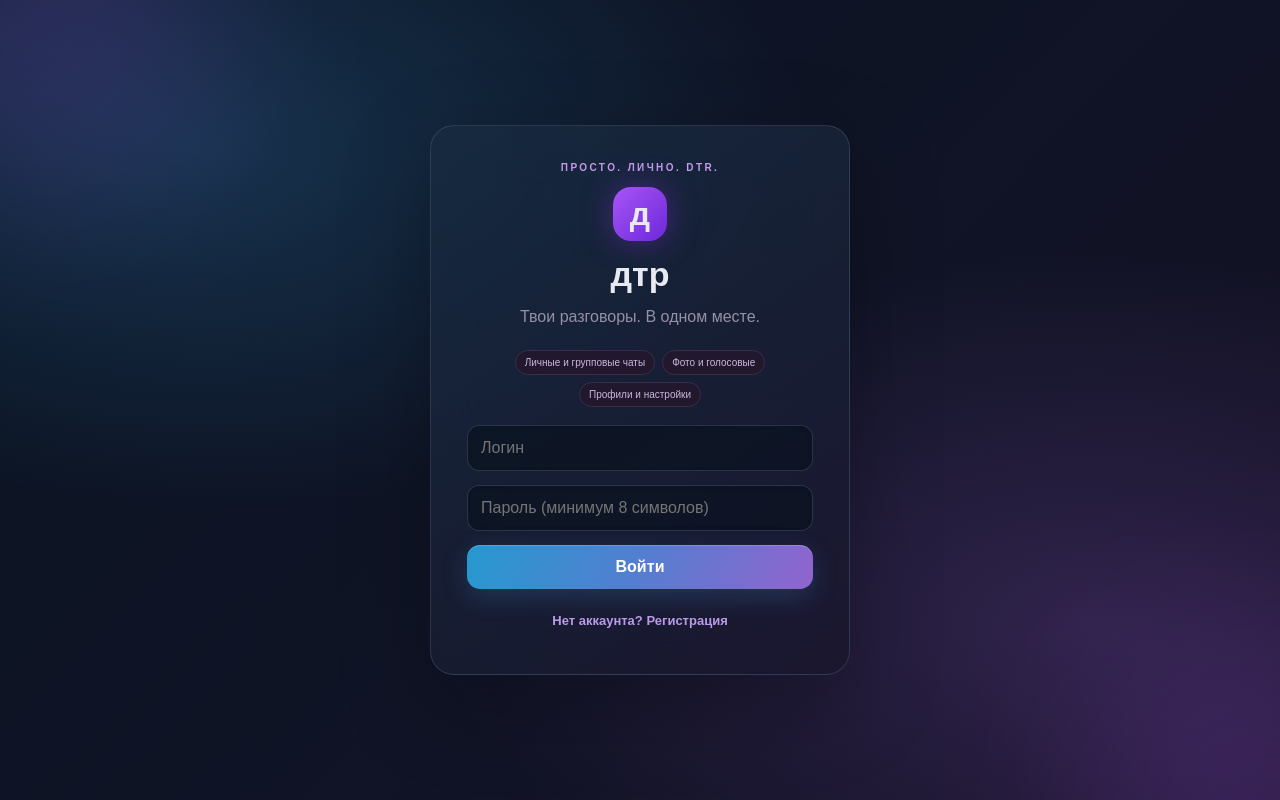
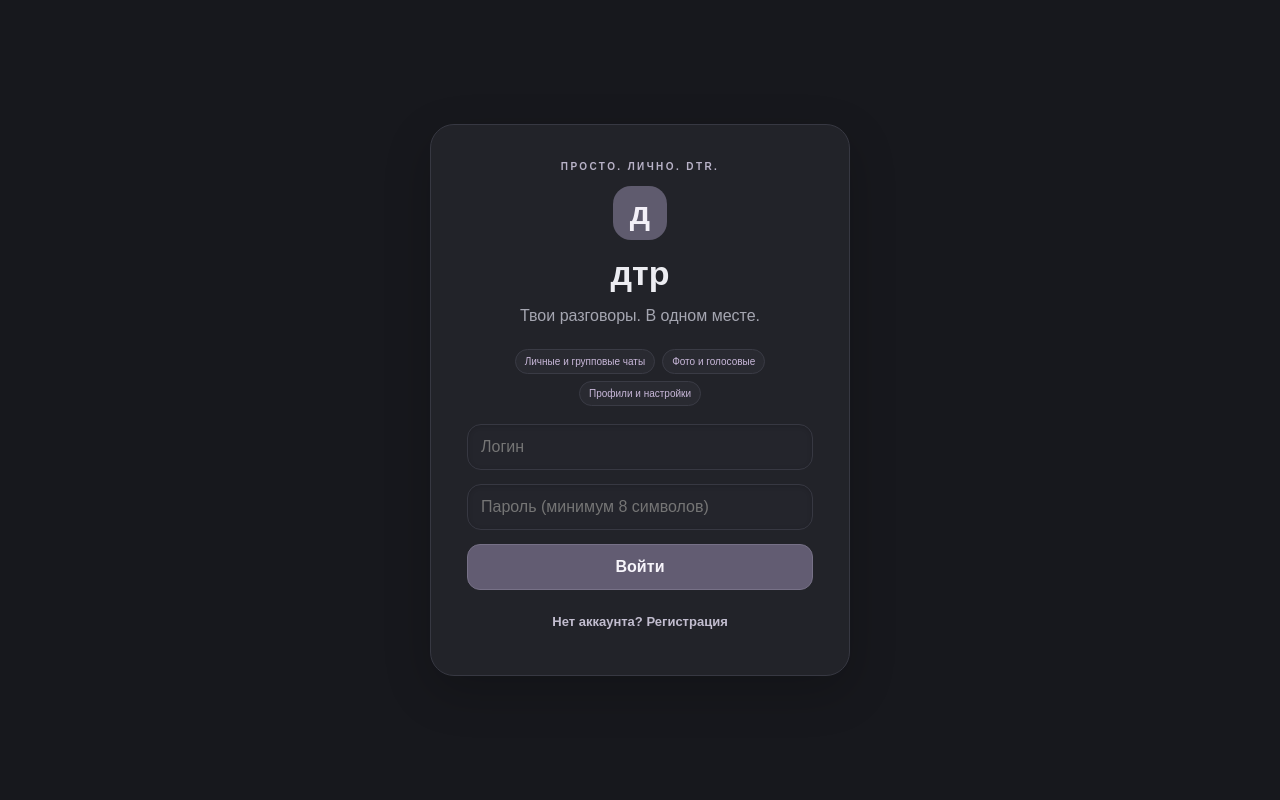
Before and after one commit to Hqhsha/-dtr-messenger, a React (Vite) app: page / in a window 1280 px wide. Built offline with nearby package versions, Linux system fonts and the light colour scheme.

Commit message:
Redesign web interface with calm slate violet theme

```diff
--- a/src/style.css
+++ b/src/style.css
@@ -872,3 +872,52 @@ img{max-width:100%}
 .theme-light .conversation-head,.theme-light .composer{box-shadow:0 5px 18px rgba(35,63,91,.04)}
 .theme-light .bubble{box-shadow:0 2px 7px rgba(35,63,91,.06)}
 .theme-light .profile-modal,.theme-light .edit-modal,.theme-light .group-modal{box-shadow:0 24px 80px rgba(35,63,91,.18)}
+
+
+/* DTR redesigned slate-violet system */
+:root{color-scheme:dark;--dtr-bg:#17181d;--dtr-panel:#202127;--dtr-panel-2:#272830;--dtr-line:#34353f;--dtr-text:#ececf1;--dtr-muted:#a5a6b1;--dtr-violet:#8b849f;--dtr-violet-soft:#373442;--dtr-violet-deep:#625b75}
+html,body{background:var(--dtr-bg)!important;color:var(--dtr-text)!important}
+body{background:#17181d!important}
+.shell{max-width:1540px;background:#1a1b20;border-color:#303139;grid-template-columns:360px minmax(0,1fr)}
+.sidebar{background:#1b1c21;border-color:#303139;padding:16px}
+.side-head,.conversation-head{background:#1b1c21!important;backdrop-filter:none;border-color:#303139}
+.side-head strong{font-weight:750;letter-spacing:-.4px}
+.brand-mark{background:#5f5b6e!important;box-shadow:none!important;color:#f3f0f8}
+.brand-mark.small{background:#5f5b6e!important}
+.my-profile{background:#25262d;border:1px solid #33343e;margin:14px 0 16px;border-radius:16px}
+.section-title{color:#8e909b;letter-spacing:1.2px;font-size:10px}
+.search,.auth-card input,.profile-panel input,.profile-panel textarea,.composer input{background:#24252c!important;border-color:#373842!important;color:#eeeef3!important;border-radius:14px!important}
+.search:focus,.composer input:focus,.auth-card input:focus{border-color:#777187!important;box-shadow:0 0 0 3px #8b849f18}
+.chat,.person{border-radius:15px;transition:background .16s ease;padding:11px 10px}
+.chat:hover,.person:hover{background:#292a31}
+.chat.active{background:#34323d!important;box-shadow:inset 3px 0 #9a92ad}
+.avatar{background:#454250!important;color:#dedbe7;font-weight:650}
+.chat small,.person small,.my-profile small,.conversation-head small{color:#a2a3ae}
+.conversation{background:#191a1f}
+.conversation-head{padding:16px 22px;border-bottom:1px solid #303139}
+.messages{padding:22px;gap:10px;background:#191a1f}
+.bubble{background:#292a31!important;border:1px solid #353640!important;color:#ededf2;box-shadow:none!important;border-radius:18px 18px 18px 6px;padding:12px 15px}
+.bubble.mine{background:#454151!important;border-color:#514d5d!important;border-radius:18px 18px 6px 18px}
+.bubble time{color:#b2b0bd}
+.sender-name{color:#c4bfd3}
+.composer{background:#1b1c21!important;border-color:#303139!important;padding:14px 20px}
+.tool-btn{background:#292a31!important;border-color:#3a3b45!important;color:#c9c5d5!important;border-radius:14px}
+.tool-btn:hover{background:#34343e!important}
+.composer .send-btn,.auth-card button:not(.link),.profile-panel>button:not(.link),.primary-action,.welcome-enter{background:#625c72!important;box-shadow:none!important;border:1px solid #777187!important;color:#f7f5fb!important}
+.composer .send-btn:hover,.primary-action:hover,.welcome-enter:hover{background:#716a83!important}
+.updates-link{background:#25262d!important;border-color:#373842!important;color:#c8c4d4}
+.profile-panel,.settings-card,.release-card,.profile-modal,.edit-modal,.group-modal{background:#222329!important;border-color:#373842!important;box-shadow:none!important}
+.settings-card h3{color:#c4bfd3}
+.settings-row{color:#e4e3e9;border-color:#363740}
+.settings-row span,.setting-toggle input{color:#a9a3b8;accent-color:#817990}
+.modal-backdrop{background:#09090dc9!important;backdrop-filter:blur(8px)}
+.call-window{background:#24252c!important;border-color:#4b4856!important;box-shadow:none!important}
+.call-avatar,.welcome-avatar .avatar{background:#5f5b6e!important;box-shadow:none!important;border-color:#817990!important}
+.auth,.welcome-screen{background:#17181d!important}
+.auth:before,.auth:after,.welcome-orb{display:none!important}
+.auth-card,.welcome-card{background:#222329!important;border:1px solid #373842!important;box-shadow:0 16px 48px #0003!important;backdrop-filter:none!important;border-radius:24px!important}
+.auth-kicker,.welcome-kicker{color:#b8b2c7}
+.auth-features span,.welcome-highlights>div{background:#292a31!important;border-color:#3a3b45!important}
+.auth-card p,.welcome-copy{color:#a5a6b1}
+.auth-card .link,.link{color:#c2bdcf}
+@media(max-width:700px){.shell{grid-template-columns:1fr}.sidebar{padding:12px}.conversation-head{padding:13px}.messages{padding:14px}.composer{padding:10px 12px;padding-bottom:max(10px,env(safe-area-inset-bottom))}}
```
